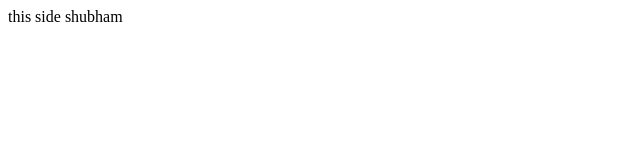
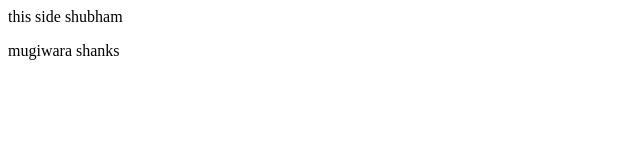
Before and after one commit to mugiwarashubham/localrepo, a plain HTML site: page index.html in a window 1280 px wide. Shown: the whole page, without its empty margins (0-640 px from the left). Drawn offline with Linux system fonts and the light colour scheme.

Commit message:
add feature

```diff
--- a/index.html
+++ b/index.html
@@ -1 +1,2 @@
 <p>this side shubham </p>
+<p>mugiwara shanks</p>
```
